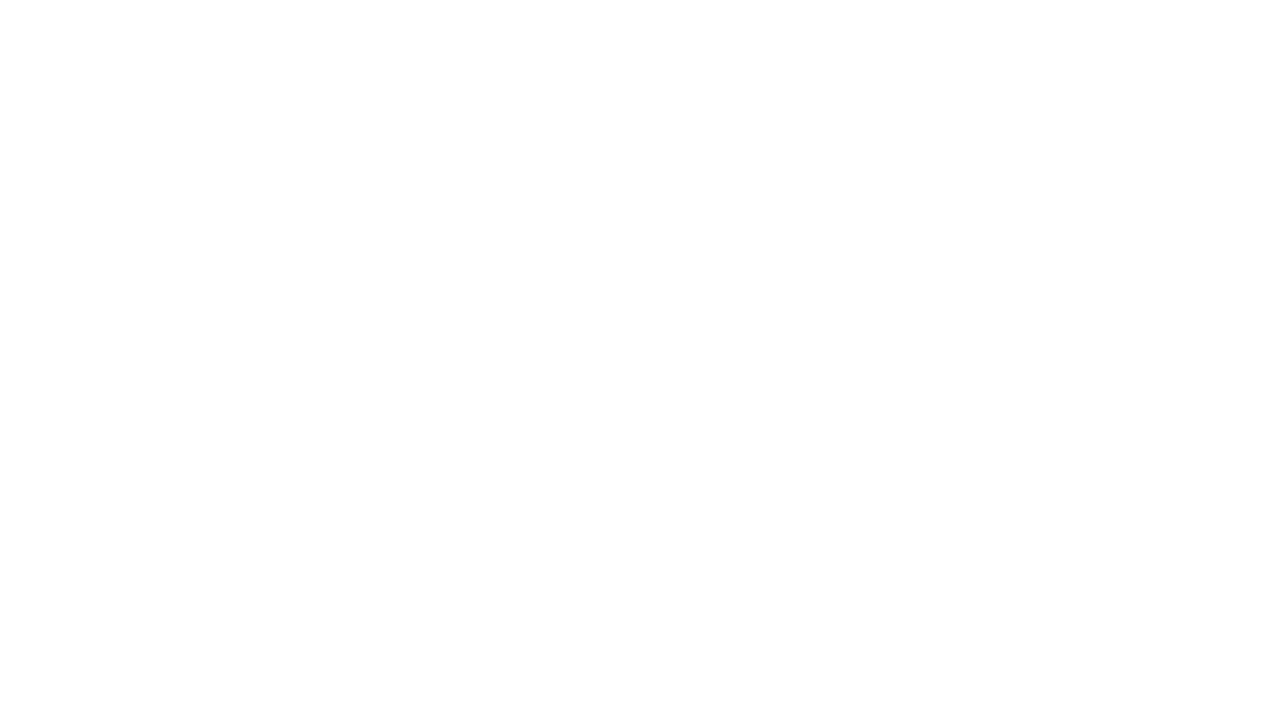
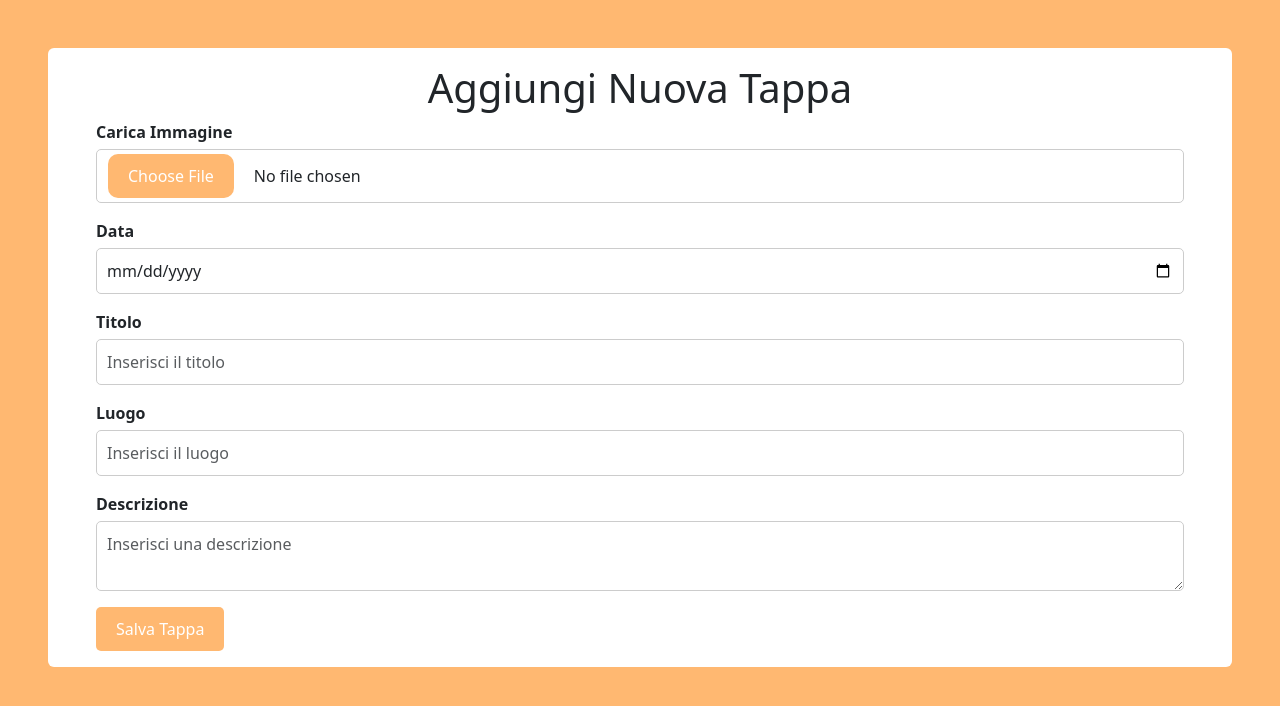
Before and after one commit to AleDiBernardo/travel-app-front, a Vue app: page /create in a window 1280 px wide. Before the commit this address had no page. Shown: the top 706 px of the page. Built offline with nearby package versions, Linux system fonts and the light colour scheme.

Commit message:
add: create page

```diff
--- /dev/null
+++ b/src/components/AppCreate.vue
@@ -0,0 +1,117 @@
+<template>
+  <div class="ms_bg p-5">
+    <form action="" class="bg-white py-3 px-5 rounded">
+      <h1 class="text-center" >Aggiungi Nuova Tappa</h1>
+
+      <!-- File Input for Image -->
+      <div class="mb-3">
+        <label for="image" class="form-label">Carica Immagine</label>
+        <input type="file" id="image" class="form-control" />
+      </div>
+
+      <!-- Date Input -->
+      <div class="mb-3">
+        <label for="date" class="form-label">Data</label>
+        <input type="date" id="date" class="form-control" />
+      </div>
+
+      <!-- Text Input for Title -->
+      <div class="mb-3">
+        <label for="title" class="form-label">Titolo</label>
+        <input
+          type="text"
+          id="title"
+          class="form-control"
+          placeholder="Inserisci il titolo"
+        />
+      </div>
+
+      <!-- Text Input for Location -->
+      <div class="mb-3">
+        <label for="location" class="form-label">Luogo</label>
+        <input
+          type="text"
+          id="location"
+          class="form-control"
+          placeholder="Inserisci il luogo"
+        />
+      </div>
+
+      <!-- Textarea for Description -->
+      <div class="mb-3">
+        <label for="description" class="form-label">Descrizione</label>
+        <textarea
+          id="description"
+          class="form-control"
+          rows="2"
+          placeholder="Inserisci una descrizione"
+        ></textarea>
+      </div>
+
+      <!-- Submit Button -->
+      <button type="submit" class="btn">Salva Tappa</button>
+    </form>
+  </div>
+</template>
+
+<script>
+export default {
+  name: "FormComponent",
+};
+</script>
+
+<style lang="scss" scoped>
+@use "../scss/partials/variables" as *;
+
+.ms_bg {
+  background-color: $primary-color;
+  height: 100vh;
+  overflow: hidden;
+
+  form {
+    .form-label {
+      font-weight: bold;
+      margin-bottom: 5px;
+      display: block;
+    }
+
+    .form-control {
+      width: 100%;
+      padding: 10px;
+      margin-bottom: 15px;
+      border: 1px solid #ccc;
+      border-radius: 5px;
+    }
+
+    input[type="file"]::file-selector-button {
+      margin-right: 20px;
+      margin-left: 1px;
+      border: none;
+      background: $primary-color;
+      padding: 10px 20px;
+      border-radius: 10px;
+      color: #fff;
+      cursor: pointer;
+      transition: background 0.2s ease-in-out;
+    }
+
+    // input[type="file"]::file-selector-button:hover {
+    //   background-color: #ff9c39;
+    // }
+
+    button {
+      background-color: $primary-color;
+      color: #fff;
+      padding: 10px 20px;
+      border: none;
+      border-radius: 5px;
+      cursor: pointer;
+      transition: background 0.2s ease-in-out;
+
+      &:hover {
+        background-color: #ff9c39;
+      }
+    }
+  }
+}
+</style>
--- a/src/components/Results.vue
+++ b/src/components/Results.vue
@@ -48,7 +48,10 @@
             </div>
           </div>
           <div class="right d-flex flex-column fw-bold">
-            <h2>Tappe</h2>
+            <div class="d-flex justify-content-between align-items-center">
+              <h2>Tappe</h2>
+              <router-link to="/create" class="btn bg-white ms_btn">+</router-link>
+            </div>
             <div class="container p-3" id="calendar">
               <div class="row row-cols-1 g-2">
                 <div
@@ -69,7 +72,8 @@
                       <div v-if="curData.descrizione">
                         <p class="fs-5">
                           {{ curData.descrizione }}
-                          <AppMap :lon="Number(curData.longitudine)" :lat="Number(curData.latitudine)" @click.stop />
+                          <!-- <AppMap :lon="Number(curData.longitudine)" :lat="Number(curData.latitudine)" @click.stop /> -->
+                          <AppSuca :longitudine="Number(curData.longitudine)" :latitudine="Number(curData.latitudine)" />
                         </p>
                       </div>
                       <div v-else>
@@ -98,11 +102,13 @@ import AppMap from "./AppMap.vue";
 
 import { store } from "../store";
 import { DateTime } from "luxon";
+import AppSuca from "./AppSuca.vue";
 
 export default {
   components: {
     AppCard,
     AppMap,
+    AppSuca
   },
 
   methods: {
@@ -226,6 +232,12 @@ export default {
     transform: translate(-50%, -50%);
     background: white;
 
+    .ms_btn {
+      color: $primary-color;
+      font-weight: bolder;
+      font-size: larger;
+    }
+
     .top {
       .img {
         width: 55%;
--- a/src/router.js
+++ b/src/router.js
@@ -1,6 +1,6 @@
 import { createRouter, createWebHistory } from "vue-router";
 import AppMain from "./components/AppMain.vue";
-// import AppCreate from "./components/AppCreate.vue";
+import AppCreate from "./components/AppCreate.vue";
 
 const routes = [
     {
@@ -9,11 +9,11 @@ const routes = [
         component: AppMain,
     },
     // TEST
-    // {
-    //     path: "/create",
-    //     name: "Create",
-    //     component: AppCreate,
-    // },
+    {
+        path: "/create",
+        name: "Create",
+        component: AppCreate,
+    },
 ];
 
 const router = createRouter({
```
